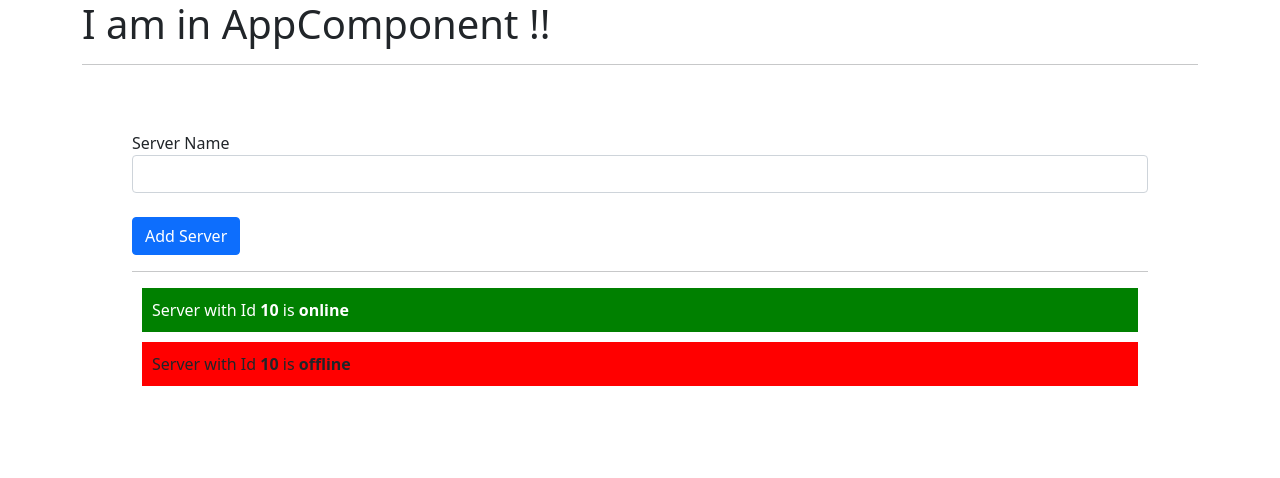
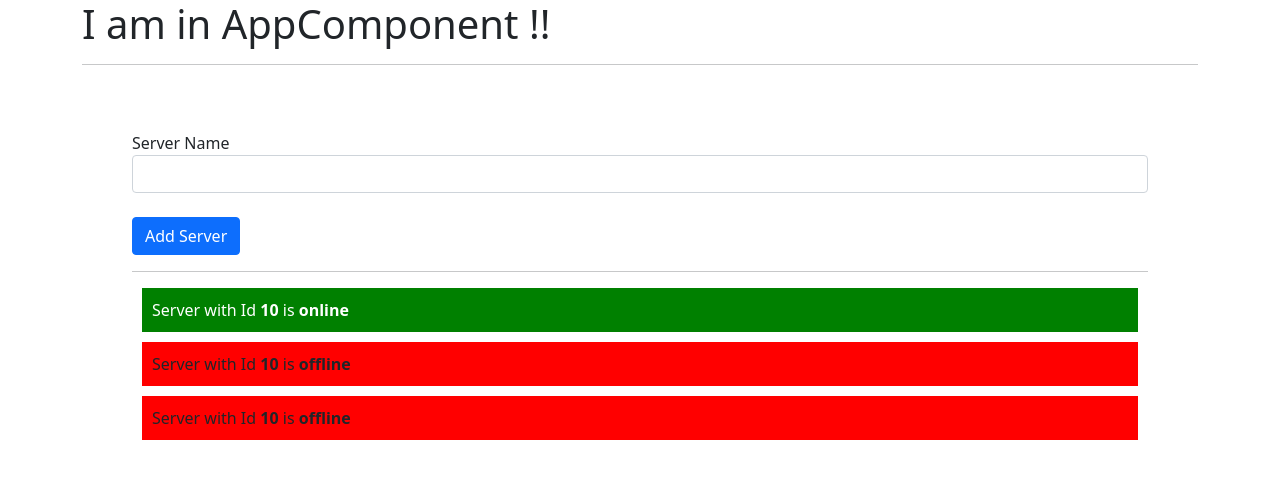
Before and after one commit to ShohrabRustam/AngularFullCourse, an Angular app: page / in a window 1280 px wide. Shown: the top 478 px of the page. Built offline with nearby package versions, Linux system fonts and the light colour scheme.

Commit message:
ngFor directive UnderStanding

```diff
--- a/src/app/servers/servers.component.html
+++ b/src/app/servers/servers.component.html
@@ -28,6 +28,5 @@
     <p> No Server was Created !!</p>
   </ng-template> -->
 
-  <app-server></app-server>
-  <app-server></app-server>
+  <app-server *ngFor="let server of servers"></app-server>
 </div>
--- a/src/app/servers/servers.component.ts
+++ b/src/app/servers/servers.component.ts
@@ -12,7 +12,7 @@
 
   serverCreated:boolean=false;
 
-  server=['testServer 1 ','testServer 2','testServer 3 '];
+  servers=['testServer 1 ','testServer 2','testServer 3 '];
 
   serverName: any = '';
   constructor() {
@@ -26,7 +26,7 @@
   }
 
   onCreateServer() {
-    this.server.push(this.serverName);
+    this.servers.push(this.serverName);
     this.serverCreationStatus = "Server was created!! Name is " +this.serverName ;
     this.serverCreated=true;
   }
```
